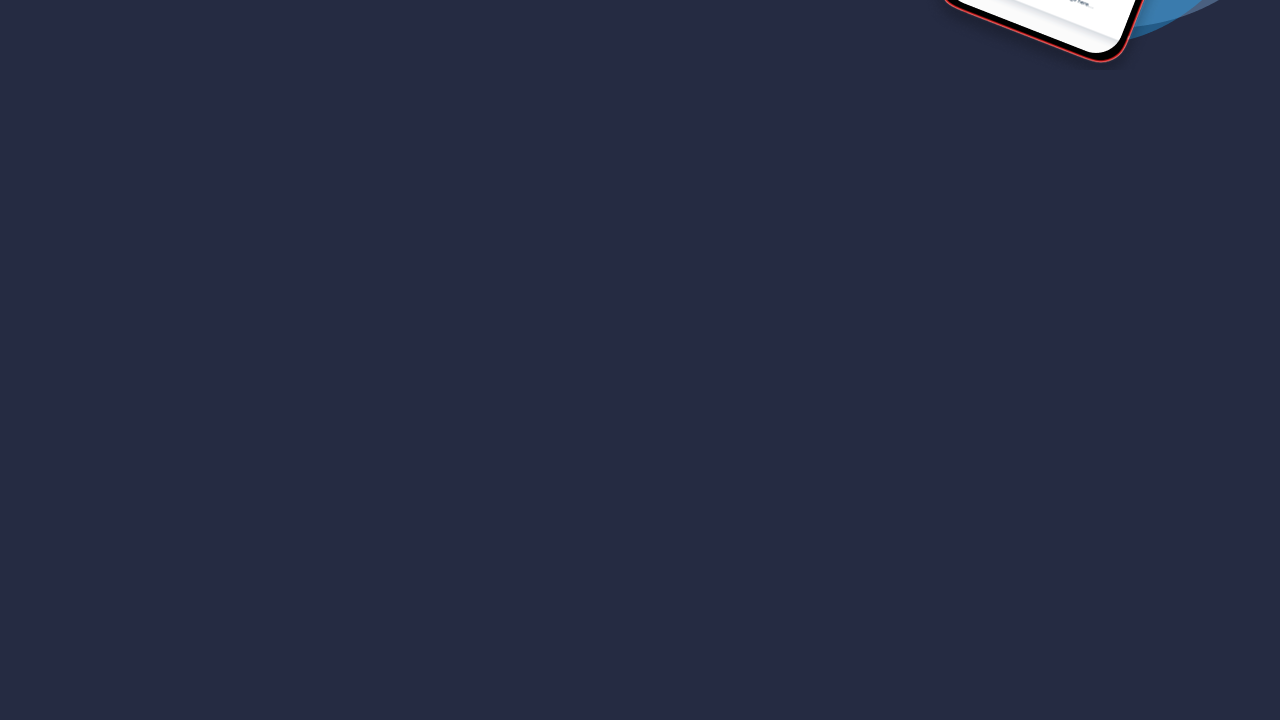
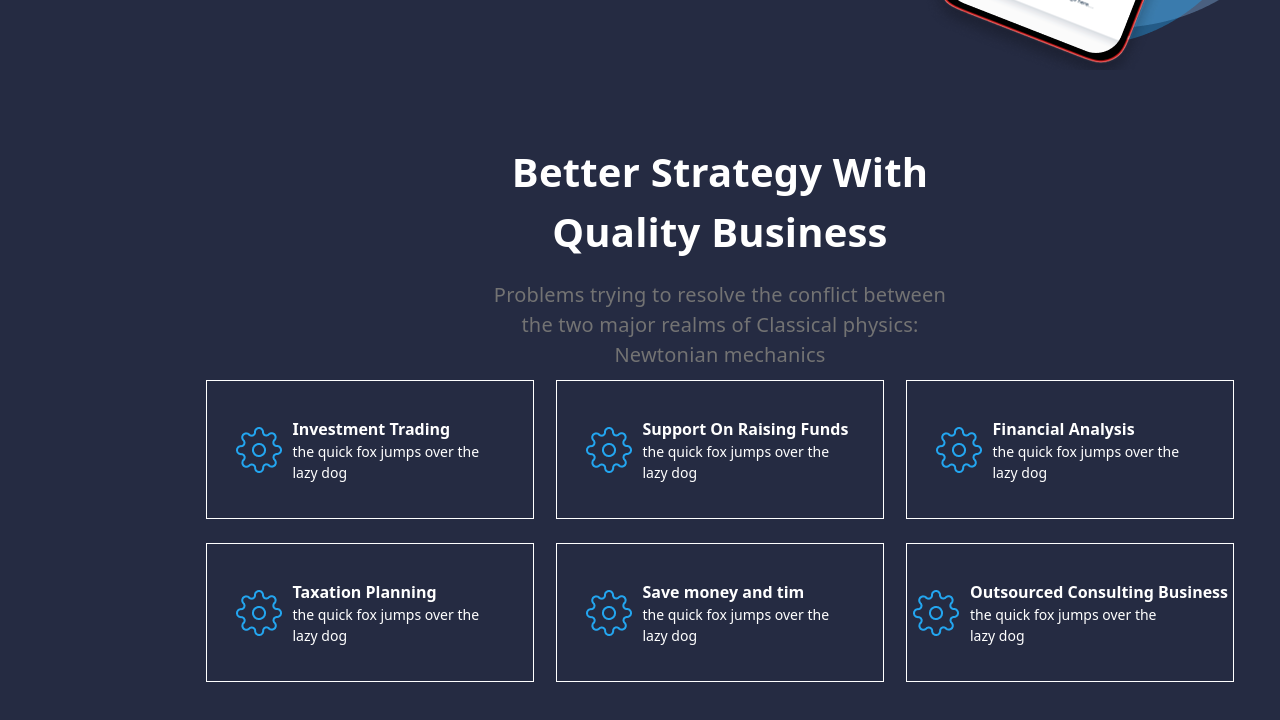
Before and after one commit to sino-Git379/hwtailwind, a website: page index.html in a window 1280 px wide. Shown: the part 558-1278 px from the top of the page. Before the commit the page ends 800 px from the top, so only its background shows below. Drawn offline with Linux system fonts and the light colour scheme.

Commit message:
Second section and media adaptive

```diff
--- a/index.html
+++ b/index.html
@@ -36,7 +36,7 @@
             <h1 class="text-[30px] font-bold text-white">Contact</h1>
         </div>
     </footer>
-    <section class=" w-[450px] h-[643px] lg:h-[600px] lg:w-[1440px] lg:m-auto lg:flex lg:justify-evenly lg:items-center lg:gap-[250px]">
+    <section class=" w-[450px] h-[1043px] lg:h-[600px] lg:w-[1440px] lg:m-auto lg:flex lg:justify-evenly lg:items-center lg:gap-[250px]">
         <div class="absolute lg:hidden"><img src="./forimgs/Vector (3).png" alt=""></div>
         <div class="absolute left-[-100px] hidden lg:block"><img src="./forimgs/Vector (4).png" alt=""></div>
         <aside class="lg:w-[509px] lg:h-[422px]">
@@ -53,6 +53,55 @@
         <div class="m-auto"><img src="./forimgs/col-md-6.png" alt=""></div>
 
     </section>
+    <section class="w-[414px] h-[1385px] lg:w-[1440px] lg:h-[721px] m-auto">
+        <p class="text-[40px] h-[228px] w-[264px] text-white font-[700] tracking-[0.2px] text-center m-auto lg:w-[435px] lg:h-[114px] lg:text-[40px]">Better Strategy With Quality Business</p>
+        <br>
+        <p class="text-[20px] font-[500] tracking-[0.2px] w-[280px] h-[180px] text-center m-auto text-white lg:w-[470px] lg:h-[100px] lg:text-[#737373]">Problems trying to resolve the conflict between the two major realms of Classical physics: Newtonian mechanics </p>
+        <div class="lg:flex flex-wrap lg:w-[1050px] lg:m-auto lg:gap-y-[24px]">
+            <div class="w-[328px] h-[139px] flex gap-[10px] m-auto lg:border-1 lg:justify-center lg:items-center lg:border-[white]">
+                <div><img src="./forimgs/icn settings .icn-lg.png" alt=""></div>
+                <div>
+                    <p class="text-[16px] font-bold text-white">Investment Trading</p>
+                    <p class="text-[14px] w-[213px] font-[500] text-white">the quick fox jumps over the lazy dog</p>
+                </div>
+            </div>
+            <div class="w-[328px] h-[139px] flex gap-[10px] m-auto lg:border-1 lg:justify-center lg:items-center lg:border-[white]">
+                <div><img src="./forimgs/icn settings .icn-lg.png" alt=""></div>
+                <div>
+                    <p class="text-[16px] font-bold text-white">Support On Raising Funds</p>
+                    <p class="text-[14px] w-[213px] font-[500] text-white">the quick fox jumps over the lazy dog</p>
+                </div>
+            </div>
+            <div class="w-[328px] h-[139px] flex gap-[10px] m-auto lg:border-1 lg:justify-center lg:items-center lg:border-[white]">
+                <div><img src="./forimgs/icn settings .icn-lg.png" alt=""></div>
+                <div>
+                    <p class="text-[16px] font-bold text-white">Financial Analysis</p>
+                    <p class="text-[14px] w-[213px] font-[500] text-white">the quick fox jumps over the lazy dog</p>
+                </div>
+            </div>
+            <div class="w-[328px] h-[139px] flex gap-[10px] m-auto lg:border-1 lg:justify-center lg:items-center lg:border-[white]">
+                <div><img src="./forimgs/icn settings .icn-lg.png" alt=""></div>
+                <div>
+                    <p class="text-[16px] font-bold text-white">Taxation Planning</p>
+                    <p class="text-[14px] w-[213px] font-[500] text-white">the quick fox jumps over the lazy dog</p>
+                </div>
+            </div>
+            <div class="w-[328px] h-[139px] flex gap-[10px] m-auto lg:border-1 lg:justify-center lg:items-center lg:border-[white]">
+                <div><img src="./forimgs/icn settings .icn-lg.png" alt=""></div>
+                <div>
+                    <p class="text-[16px] font-bold text-white">Save money and tim</p>
+                    <p class="text-[14px] w-[213px] font-[500] text-white">the quick fox jumps over the lazy dog</p>
+                </div>
+            </div>
+            <div class="w-[328px] h-[139px] flex gap-[10px] m-auto lg:border-1 lg:justify-center lg:items-center lg:border-[white]">
+                <div><img src="./forimgs/icn settings .icn-lg.png" alt=""></div>
+                <div>
+                    <p class="text-[16px] font-bold text-white">Outsourced Consulting Business</p>
+                    <p class="text-[14px] w-[213px] font-[500] text-white">the quick fox jumps over the lazy dog</p>
+                </div>
+            </div>
+        </div>
+    </section>
 
 </body>
 
```
Also changed, not shown: forimgs/icn settings .icn-lg.png (added), src/output.css.
